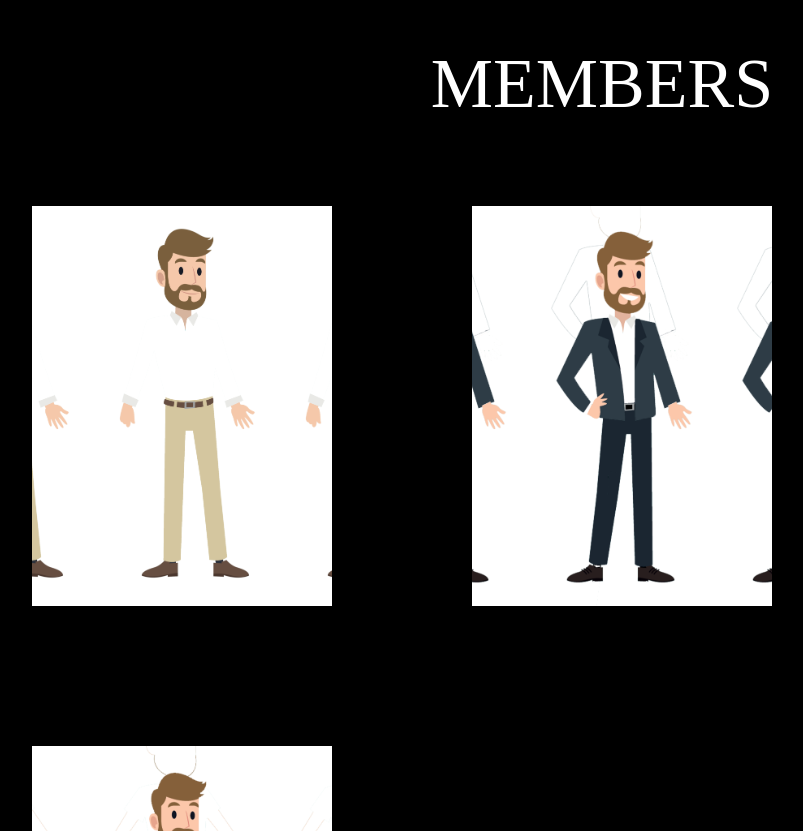
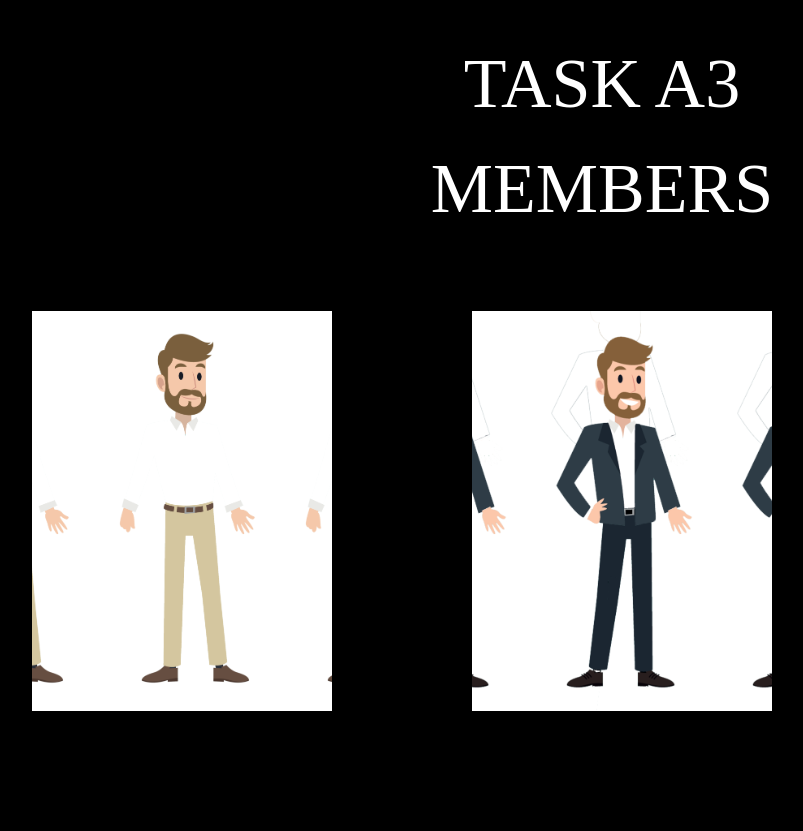
Before and after one commit to ApoorvSadana/apoorv.github.io, a plain HTML site: page index.html in a window 1280 px wide. Shown: the part 5225-6056 px from the top of the page, without its empty margins (38-841 px from the left). Drawn offline with nearby package versions, Linux system fonts and the light colour scheme; a web font is replaced by a local one.

Commit message:
Update index.html

```diff
--- a/index.html
+++ b/index.html
@@ -144,7 +144,7 @@
       <div class="text">MINIMIZE SCREEN TO SEE WRAP EFFECT</div>
   </div>
   <div class="member" style="background-color: black" id="A3">
-    <div class="text">MEMBERS</div>
+    <div class="text">TASK A3<br>MEMBERS</div>
       <div class="flex-container">
         <div class="box" style="background-image: url('1.png')"></div>
         <div class="box" style="background-image: url('2.png')"></div>
```
